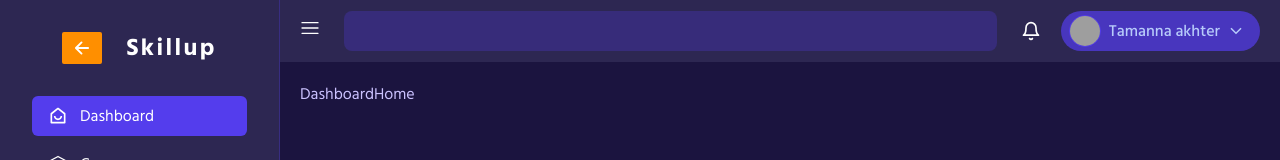
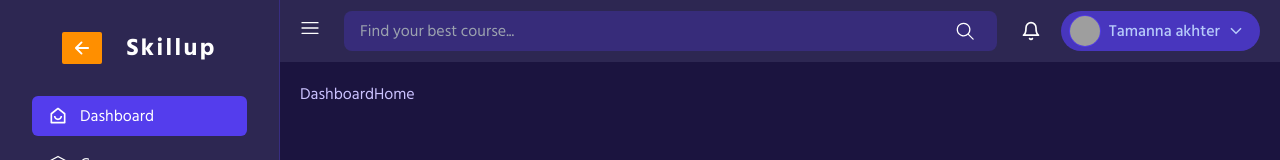
Before and after one commit to ahonkhan/lms-frontend, a React (Vite) app: page /dashboard in a window 1280 px wide. Shown: the top 160 px of the page. Built offline with nearby package versions, Linux system fonts and the light colour scheme; grey boxes are pictures that could not be loaded.

Commit message:
search field done

```diff
--- a/src/components/dashboard/header/DashboardHeader.jsx
+++ b/src/components/dashboard/header/DashboardHeader.jsx
@@ -1,4 +1,5 @@
 import React from "react";
+import { GoSearch } from "react-icons/go";
 import { IoChevronDownSharp } from "react-icons/io5";
 import { LuBell } from "react-icons/lu";
 import { RxHamburgerMenu } from "react-icons/rx";
@@ -13,12 +14,18 @@ export const DashboardHeader = () => {
               <RxHamburgerMenu />
             </button>
           </div>
-          <div className="search w-[800px] bg-base-3 bg-opacity-25 rounded-lg ">
+
+          <div className="search relative w-[800px] bg-base-3 bg-opacity-25 rounded-lg ">
             <input
               type="text"
-              className="w-full outline-none px-4 focus:outline-base-3 rounded-lg border-transparent py-2 h-10 bg-transparent"
+              placeholder="Find your best course..."
+              className="w-full outline-none  px-4 pr-12 focus:outline-base-3 rounded-lg border-transparent py-2 h-10 bg-transparent"
             />
+            <button className="absolute flex items-center -translate-y-[50%] -translate-x-[50%] justify-center text-white text-xl top-[50%] right-0 w-8">
+              <GoSearch />
+            </button>
           </div>
+
           <menu className="nav-menu flex shrink-0 items-center justify-end gap-x-5">
             <div className="notification flex items-center">
               <button className="text-xl text-white">
```
